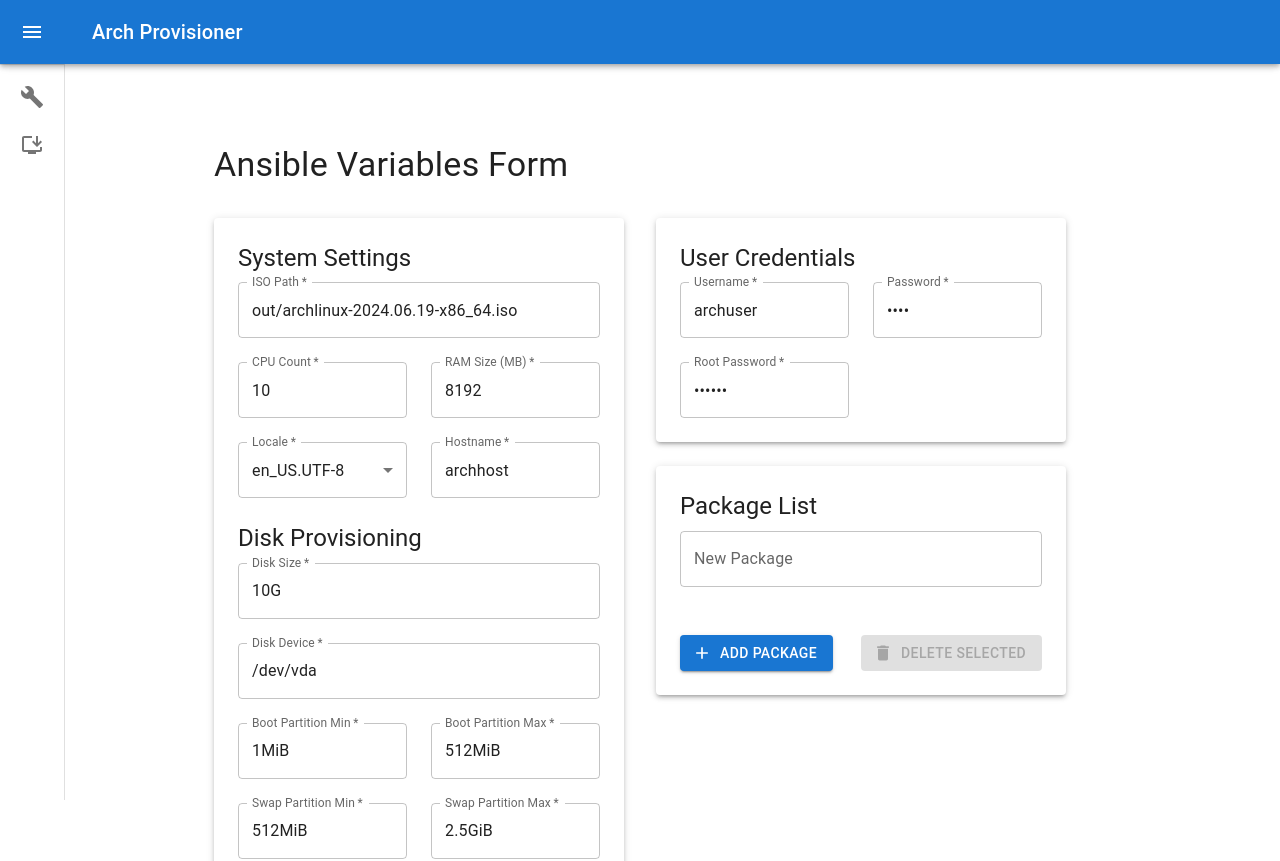
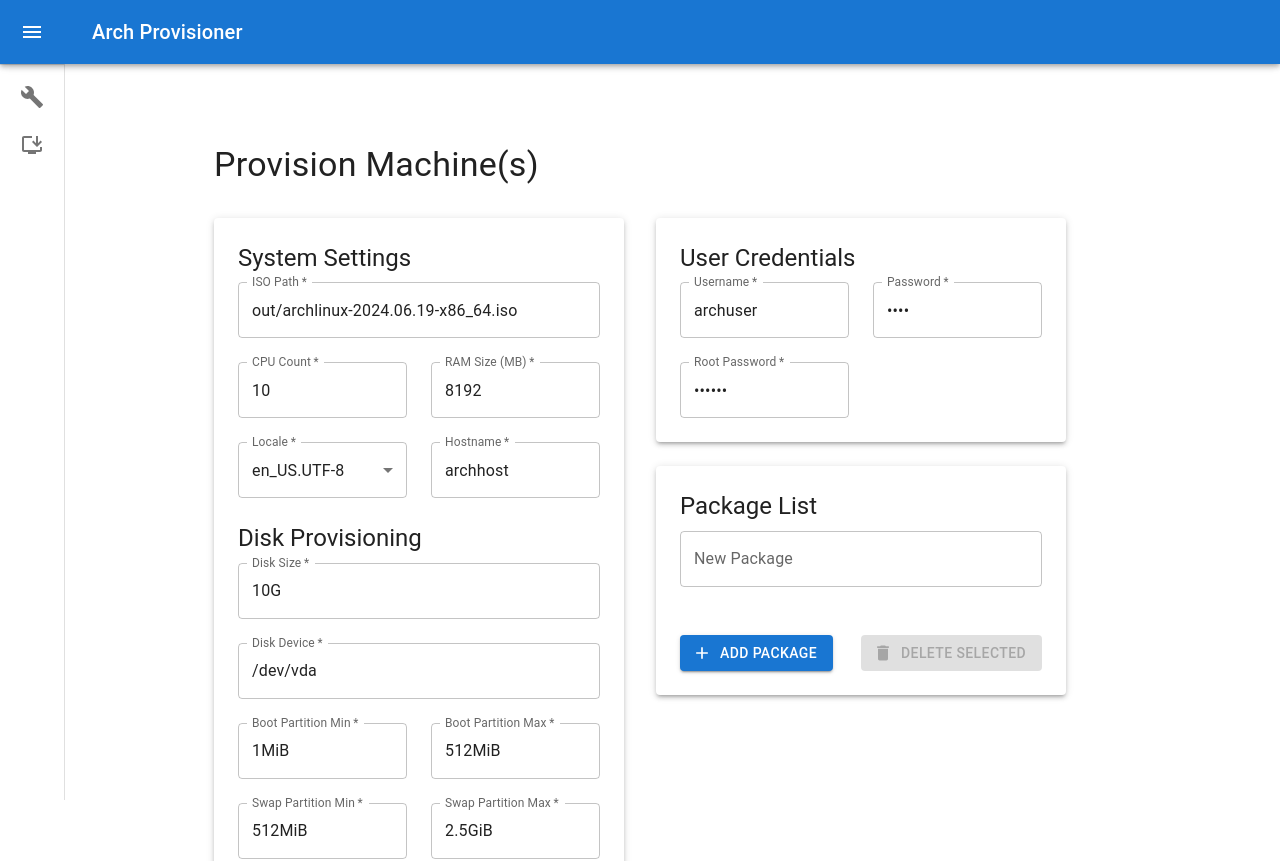
Before and after one commit to asdf57/arch-provisioner, a React (Create React App) app in the folder web/: page /provision in a window 1280 px wide. Shown: the top 861 px of the page. Built offline with nearby package versions, Linux system fonts and the light colour scheme.

Commit message:
Change title

```diff
--- a/web/src/components/ProvisionComponent.jsx
+++ b/web/src/components/ProvisionComponent.jsx
@@ -66,7 +66,7 @@
     <Container maxWidth="md">
       <Box my={4}>
         <Typography variant="h4" component="h1" gutterBottom>
-          Ansible Variables Form
+          Provision Machine(s)
         </Typography>
       </Box>
       <Grid container spacing={4}>
```
